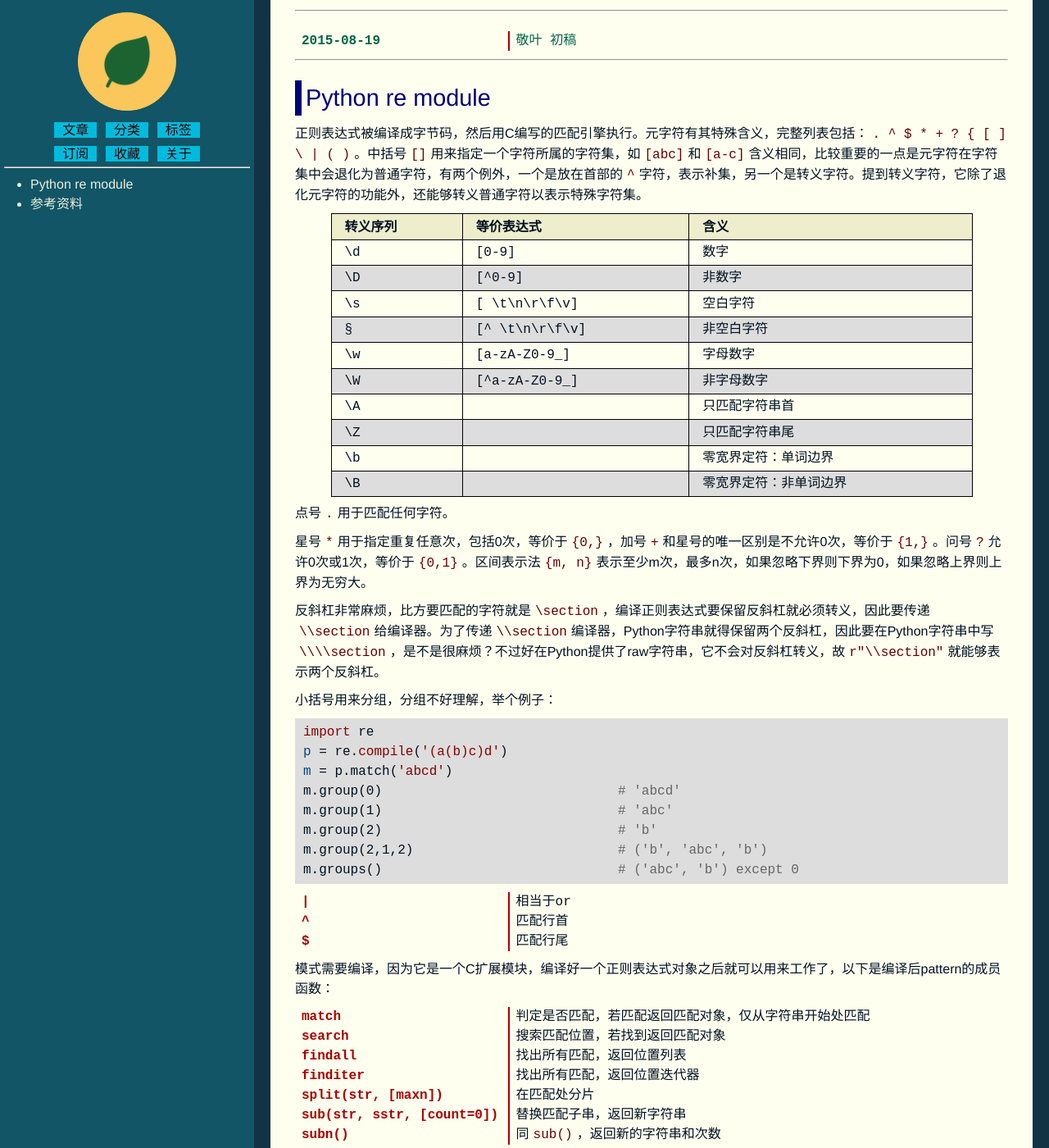
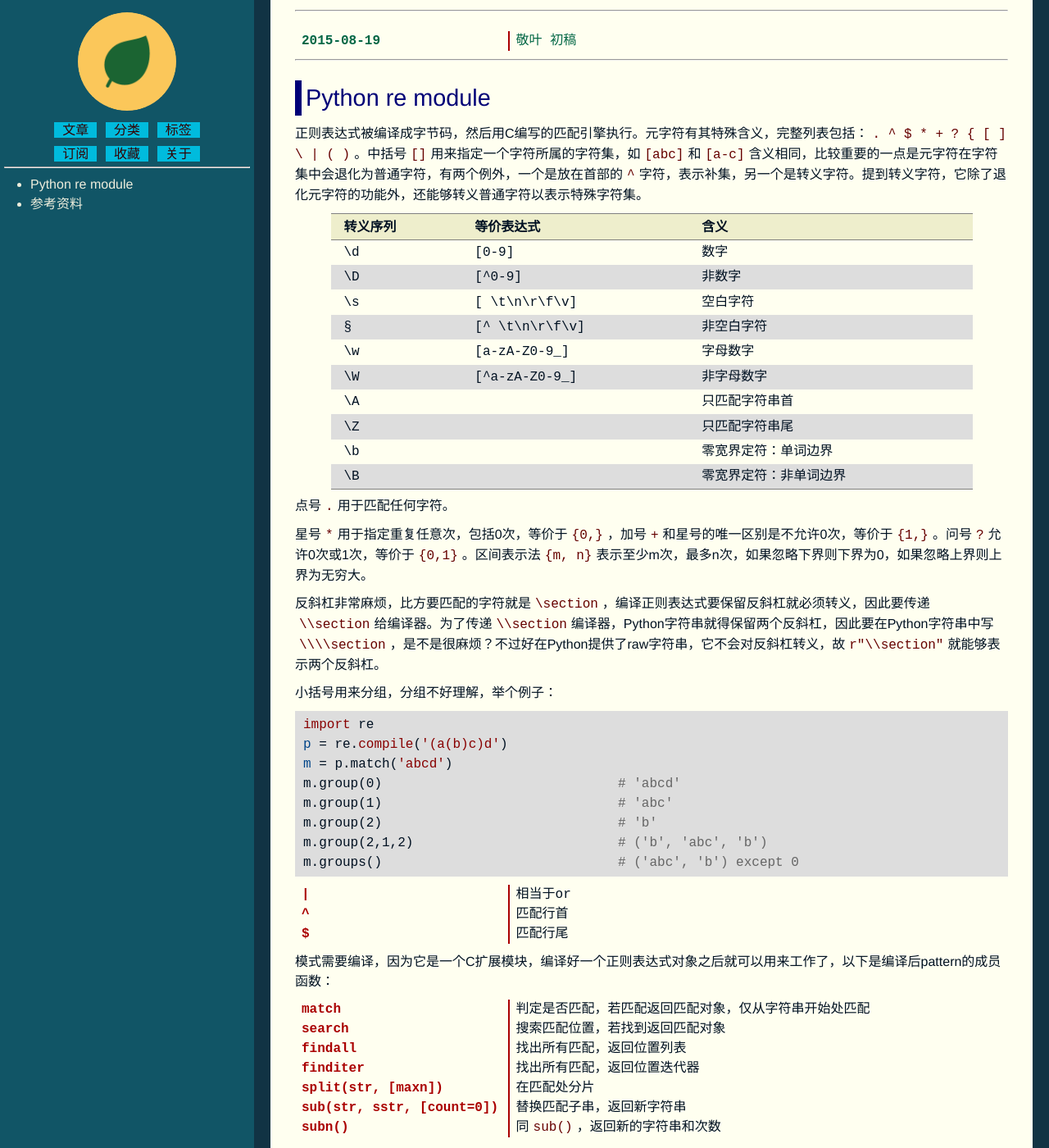
Before and after one commit to mickyching/mickyching.github.io, a Jekyll site: the page built from _posts/language/2015-08-19-python-regex.html, in a window 1280 px wide and 1400 px high, scrolled down 223 px. Shown: the whole window at 82% size. Built offline with Jekyll 4.4.1, drawn with Linux system fonts in a browser that asks for light colours.

Commit message:
theme: optimize table border
Signed-off-by: Micky Ching <mickyching@gmail.com>

```diff
--- a/_sass/_base.scss
+++ b/_sass/_base.scss
@@ -43,8 +43,6 @@ table{
     margin: 0 auto;
     margin-top: 0.5em;
     margin-bottom: 0.5em;
-    border-top:solid 3px;
-    border-bottom:solid 3px;
     width: 90%;
 }
 
@@ -202,7 +200,6 @@ pre {
 
 table, th, td {
     min-width: 80%;
-    border: 1px solid black;
 }
 
 th {
```
